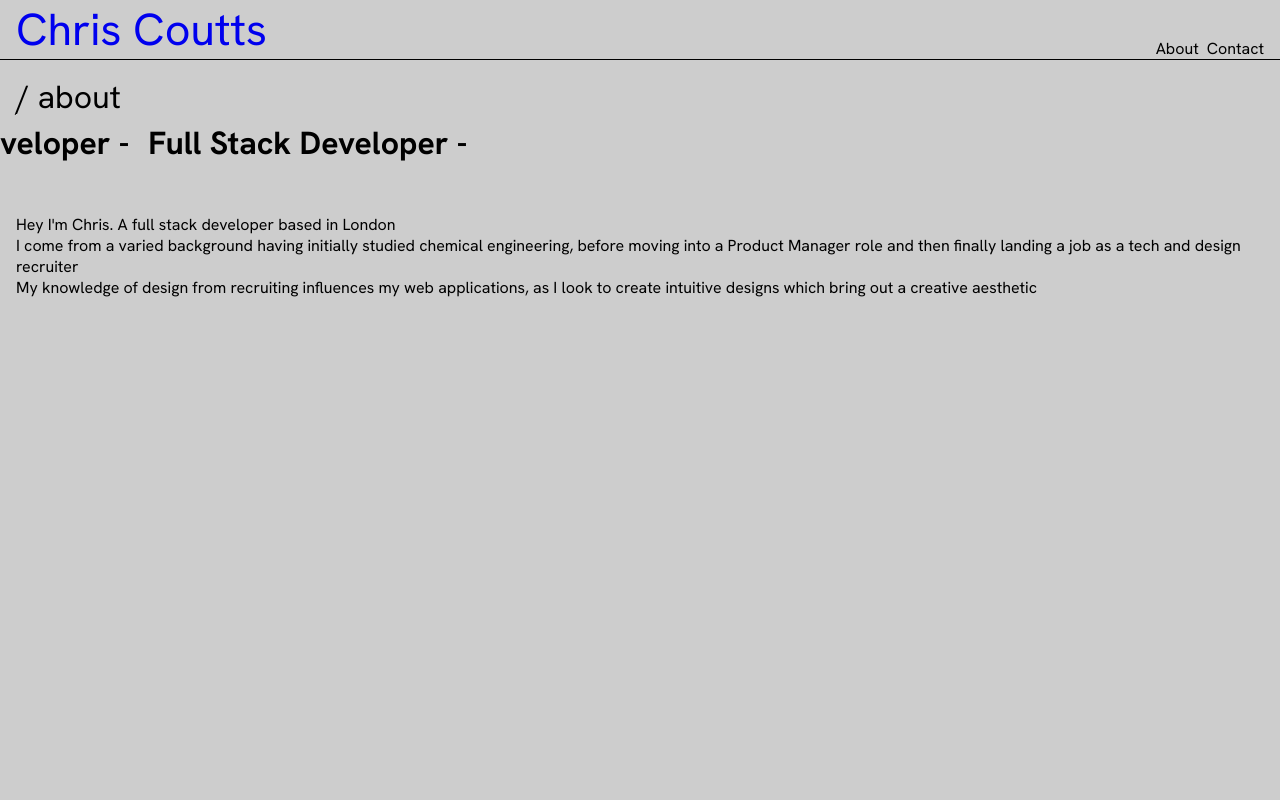
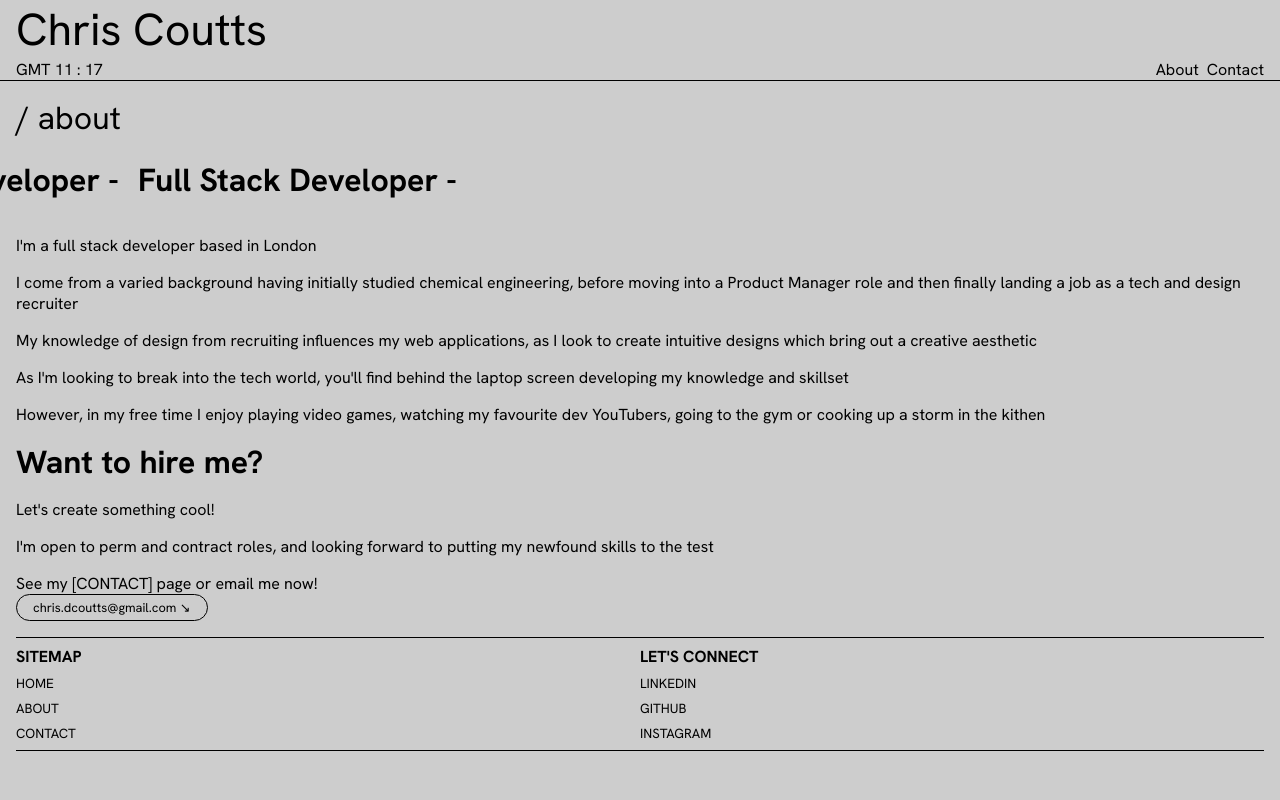
Before and after one commit to ccoutts2/portfolio, a Next.js app: page /about in a window 1280 px wide. Shown: the top 800 px of the page. Built offline with nearby package versions, Linux system fonts and the light colour scheme.

Commit message:
Add content to about section

```diff
--- a/src/components/Inner/Inner.jsx
+++ b/src/components/Inner/Inner.jsx
@@ -41,11 +41,35 @@ const Inner = ({ children }) => {
     },
   };
 
+  const perspective = {
+    initial: {
+      y: 0,
+      scale: 1,
+      opacity: 1,
+    },
+
+    enter: {
+      y: 0,
+      scale: 1,
+      opacity: 1,
+    },
+
+    exit: {
+      y: -100,
+      scale: 0.9,
+      opacity: 0.5,
+      transition: {
+        duration: 1.2,
+        ease: [0.76, 0, 0.24, 1],
+      },
+    },
+  };
+
   return (
     <div className={styles.inner}>
-      <motion.div {...anim(slide)} className={styles.slide}></motion.div>
-      <motion.div {...anim(opacity)} className={styles.page}>
-        {children}
+      <motion.div {...anim(slide)} className={styles.slide} />
+      <motion.div {...anim(perspective)} className={styles.page}>
+        <motion.div {...anim(opacity)}>{children}</motion.div>
       </motion.div>
     </div>
   );
--- a/src/components/Inner/styles.module.scss
+++ /dev/null
@@ -1,11 +0,0 @@
-.inner {
-  .slide {
-    position: fixed;
-    height: 100vh;
-    z-index: 100000000;
-    top: 0;
-    left: 0;
-    background-color: red;
-    width: 100vw;
-  }
-}
--- a/src/components/NavBar/NavBar.jsx
+++ b/src/components/NavBar/NavBar.jsx
@@ -1,14 +1,31 @@
 import Link from "next/link";
-import React from "react";
+import React, { useState, useEffect } from "react";
 import styles from "../../styles/globals.module.scss";
 
 const NavBar = () => {
+  const Clock = () => {
+    const d = new Date();
+    const [currentTime, setCurrentTime] = useState("");
+
+    useEffect(() => {
+      const date =
+        "GMT " + d.getHours() + " : " + d.getMinutes().toString().padStart(2, "0");
+      const timer = setInterval(() => {
+        setCurrentTime(date);
+      }, 1000);
+
+      return () => clearInterval(timer);
+    }, [currentTime]);
+
+    return <>{currentTime}</>;
+  };
   return (
     <header className={styles.nav}>
       <div className={styles.title_container}>
         <Link href="/" className={styles.links}>
           <h1 className={styles.title}>Chris Coutts</h1>
         </Link>
+        <Clock />
       </div>
       <div className={styles.list_container}>
         <ul className={styles.list}>
--- a/src/components/Profile/Profile.jsx
+++ b/src/components/Profile/Profile.jsx
@@ -3,6 +3,8 @@ import React from "react";
 import styles from "../../styles/globals.module.scss";
 import gsap from "gsap";
 import { useEffect, useRef } from "react";
+import Button from "../Button/Button";
+import Link from "next/link";
 
 const About = () => {
   const firstText = useRef(null);
@@ -12,25 +14,30 @@ const About = () => {
   let xPercent = 0;
   let direction = -1;
 
-  useEffect(() => {
-    gsap.set(secondText.current, {
-      left: secondText.current.getBoundingClientRect().width,
-    });
-    requestAnimationFrame(animate);
-  }, []);
-
   const animate = () => {
-    if (xPercent < -100) {
+    if (firstText.current && secondText.current) {
+      if (xPercent <= -100) {
         xPercent = 0;
-    } else if (xPercent > 0) {
+      }
+      if (xPercent > 0) {
         xPercent = -100;
       }
 
       gsap.set(firstText.current, { xPercent: xPercent });
       gsap.set(secondText.current, { xPercent: xPercent });
+      xPercent += 0.2 * direction;
       requestAnimationFrame(animate);
-    xPercent += 0.2 * direction;
+    }
   };
+
+  useEffect(() => {
+    if (firstText.current && secondText.current) {
+      gsap.set(secondText.current, {
+        left: secondText.current.getBoundingClientRect().width,
+      });
+      requestAnimationFrame(animate);
+    }
+  }, []);
 
   return (
     <main className={styles.profile}>
@@ -46,22 +53,84 @@ const About = () => {
         <Image src={chris} alt="profile picture of me" className={styles.image} />
       </div> */}
       <section className={styles.text_section}>
-        <p>Hey I'm Chris. A full stack developer based in London</p>
+        <p>I'm a full stack developer based in London</p>
         <p className={styles.text}>
           I come from a varied background having initially studied chemical
           engineering, before moving into a Product Manager role and then finally
           landing a job as a tech and design recruiter
         </p>
-        {/* <p>
-          My diverse experience across technology recruitment, product management and
-          engineering has provided me with a versatile skill set, positioning me as a
-          valuable Software Engineer to future teams
-        </p> */}
-        <p>
+
+        <p className={styles.text}>
           My knowledge of design from recruiting influences my web applications, as I
           look to create intuitive designs which bring out a creative aesthetic
         </p>
-        <section></section>
+        <section>
+          <p className={styles.text}>
+            As I'm looking to break into the tech world, you'll find behind the
+            laptop screen developing my knowledge and skillset
+          </p>
+          <p className={styles.text}>
+            However, in my free time I enjoy playing video games, watching my
+            favourite dev YouTubers, going to the gym or cooking up a storm in the
+            kithen
+          </p>
+        </section>
+        <section className={styles.text}>
+          <h3 className={styles.header}>Want to hire me?</h3>
+          <p className={styles.text}>Let's create something cool!</p>
+          <p className={styles.text}>
+            I'm open to perm and contract roles, and looking forward to putting my
+            newfound skills to the test
+          </p>
+          <p className={styles.text}>
+            See my{" "}
+            <Link className={styles.link} href="/contact">
+              {" "}
+              <span>[CONTACT] </span>{" "}
+            </Link>{" "}
+            page or email me now!
+          </p>
+          <div className={styles.button_container}>
+            <Button
+              className={styles.button}
+              label={`chris.dcoutts@gmail.com \u2198`}
+              // onClick={onClick}
+            />
+          </div>
+        </section>
+
+        <section className={styles.links}>
+          <div className={styles.links_container}>
+            <h4 className={styles.container_header}>Sitemap</h4>
+            <Link href="/" className={styles.nav_link}>
+              <h5 className={styles.container_text}>home</h5>
+            </Link>
+            <Link href="/about" className={styles.nav_link}>
+              <h5 className={styles.container_text}>about</h5>
+            </Link>
+            <Link href="/contact" className={styles.nav_link}>
+              <h5 className={styles.container_text}>contact</h5>
+            </Link>
+          </div>
+          <div className={styles.links_container}>
+            <h4 className={styles.container_header}>Let's connect</h4>
+            <Link
+              href="https://www.linkedin.com/in/chris-coutts/"
+              target="_blank"
+              className={styles.nav_link}>
+              <h5 className={styles.container_text}>linkedin</h5>
+            </Link>
+            <Link
+              target="_blank"
+              href="https://github.com/ccoutts2/"
+              className={styles.nav_link}>
+              <h5 className={styles.container_text}>github</h5>
+            </Link>
+            <Link href="/" className={styles.nav_link}>
+              <h5 className={styles.container_text}>instagram</h5>
+            </Link>
+          </div>
+        </section>
       </section>
     </main>
   );
--- a/src/styles/globals.module.scss
+++ b/src/styles/globals.module.scss
@@ -19,8 +19,6 @@
     margin: 0;
     padding: 0;
     font-family: "Hanken Grotesk", sans-serif;
-    // font-family: "IBM Plex Mono", monospace;
-
     background-color: $primary-background;
   }
 
@@ -29,17 +27,25 @@
     margin: 0;
   }
 
+  // Page Transition Animation
+
   .inner {
+    background-color: black;
+    .page {
+      background-color: $primary-background;
+    }
     .slide {
       position: fixed;
       top: 0;
       left: 0;
-      background-color: red;
+      background-color: $primary-background;
       width: 100vw;
       height: 100vh;
-      z-index: 1000;
+      z-index: 3;
     }
   }
+
+  // About Page Slider Animation
 
   .scrollingBackground {
     position: fixed;
@@ -84,6 +90,7 @@
 
     .links {
       text-decoration: none;
+      color: black;
     }
 
     .link {
@@ -234,7 +241,7 @@
     padding-inline: 1rem;
     overflow: hidden;
     position: relative;
-    height: 100vh;
+    height: 200vh;
 
     .title {
       font-weight: 400;
@@ -243,7 +250,7 @@
 
     .slider_container {
       position: absolute;
-      bottom: calc(100vh - 7rem);
+      bottom: calc(200vh - 8rem);
     }
 
     .slider {
@@ -267,16 +274,41 @@
       padding-top: 6rem;
     }
 
-    // .image_container {
-    //   height: 10vh;
-    //   width: 10vh;
-    // }
+    .header {
+      font-size: 2rem;
+    }
 
-    // .image {
-    //   object-fit: contain;
-    //   width: 100%;
-    //   height: 100%;
-    //   background-color: $primary-background;
-    // }
+    .text {
+      padding-top: 1rem;
+    }
+
+    .link {
+      text-decoration: none;
+      color: black;
+    }
+
+    .links {
+      margin-top: 1rem;
+      padding: 0.5rem 0;
+      border-top: 1px solid black;
+      border-bottom: 1px solid black;
+      @include flex(row, flex-start, stretch);
+    }
+
+    .links_container {
+      @include flex(column, center, flex-start);
+      width: 50%;
+      gap: 0.5rem;
+      text-transform: uppercase;
+    }
+
+    .container_text {
+      font-weight: 400;
+    }
+
+    .nav_link {
+      text-decoration: none;
+      color: black;
+    }
   }
 }
```
Also changed, not shown: src/components/Contact/Contact.jsx (+8 -2 lines), src/pages/contact.jsx (added, +18 -0 lines). Lines whose indentation alone changed are shown as unchanged.
